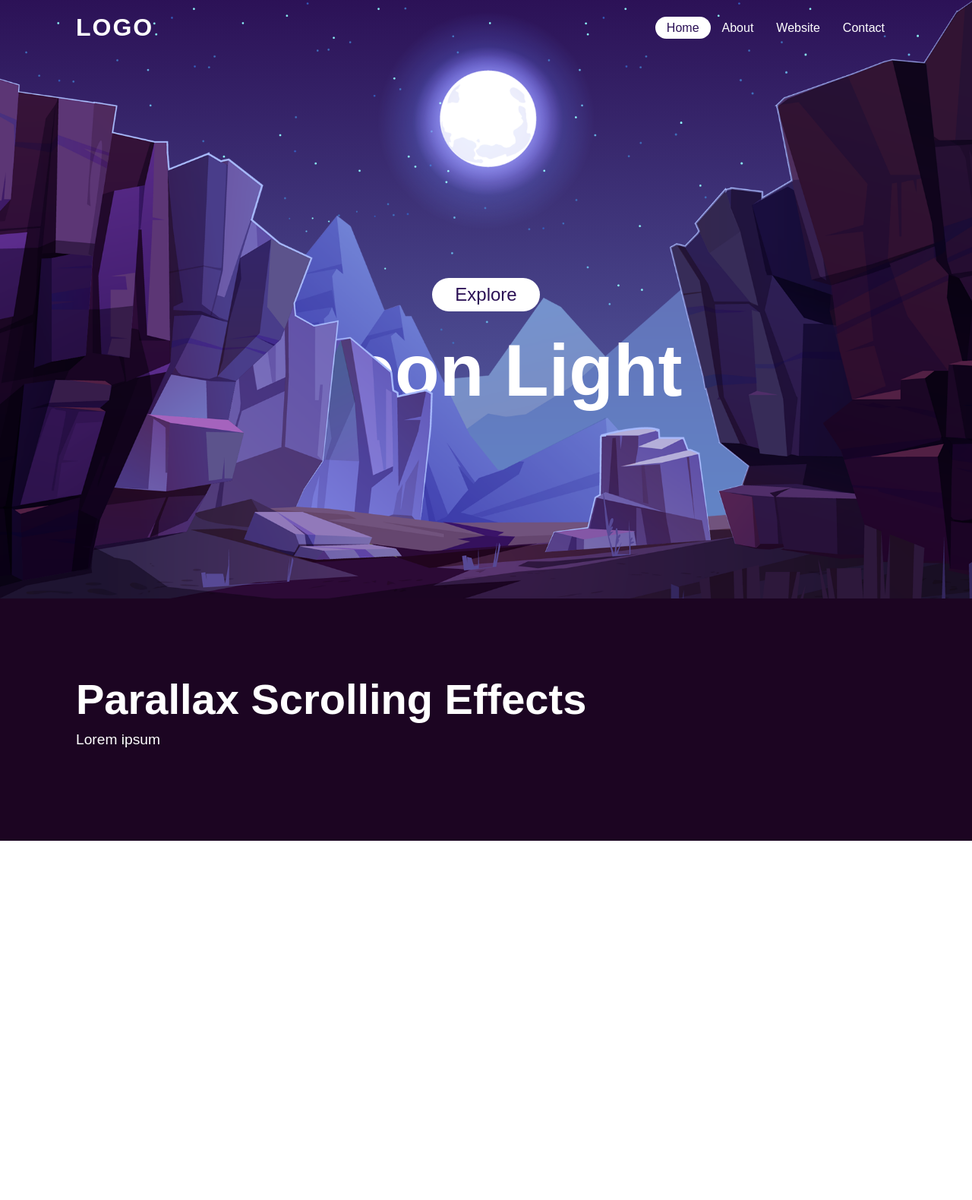
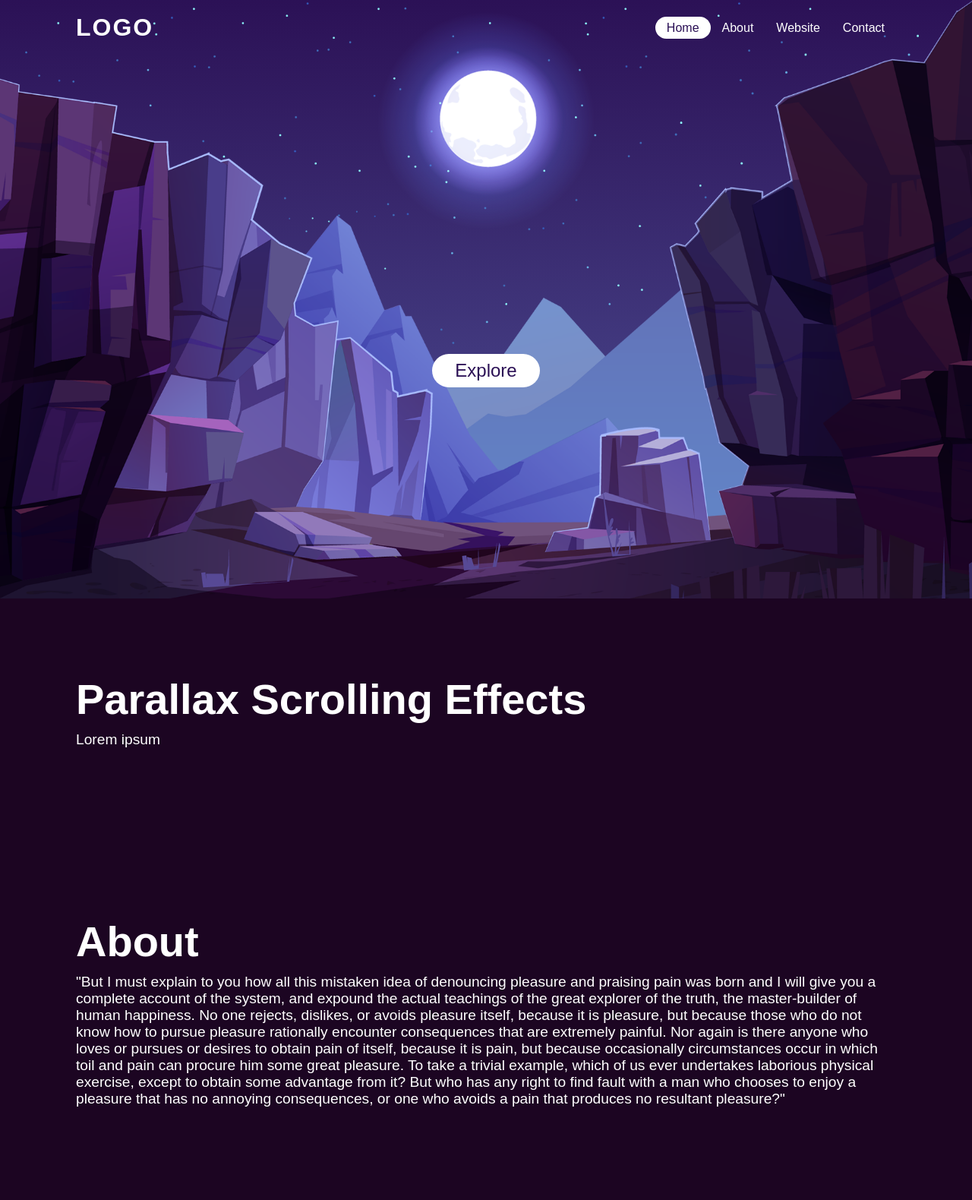
Before and after one commit to Gohon95/Parralax, a plain HTML site: page index.html in a window 1280 px wide. Shown: the part 12-1592 px from the top of the page at 76% size. Before the commit the page ends 1119 px from the top, so only its background shows below. Drawn offline with Linux system fonts and the light colour scheme; a web font is replaced by a local one.

Commit message:
ajout javascript pour animer le parallax

```diff
--- a/index.html
+++ b/index.html
@@ -12,7 +12,7 @@
     <a href="#" class="logo">Logo</a>
     <ul>
       <li><a href="#" class="active">Home</a></li>
-      <li><a href="#">About</a></li>
+      <li><a href="#about">About</a></li>
       <li><a href="#">Website</a></li>
       <li><a href="#">Contact</a></li>
     </ul>
@@ -29,20 +29,40 @@
         <h2>Parallax Scrolling Effects</h2>
         <p>Lorem ipsum <br><br></p>
     </div>
+    <div class="sec" id="about">
+        <h2>About</h2>
+        <p>"But I must explain to you how all this mistaken idea of denouncing pleasure
+            and praising pain was born and I will give you a complete account of the system,
+            and expound the actual teachings of the great explorer of the truth, the master-builder
+            of human happiness. No one rejects, dislikes, or avoids pleasure itself, because it is pleasure,
+            but because those who do not know how to pursue pleasure rationally encounter consequences that
+            are extremely painful. Nor again is there anyone who loves or pursues or desires to obtain pain
+            of itself, because it is pain, but because occasionally circumstances occur in which toil and pain
+            can procure him some great pleasure. To take a trivial example, which of us ever undertakes laborious
+            physical exercise, except to obtain some advantage from it? But who has any right to find fault with a
+            man who chooses to enjoy a pleasure that has no annoying consequences, or one who avoids a pain that produces
+            no resultant pleasure?" <br><br></p>
+    </div>
 
     <script>
         let stars = document.getElementById('stars');
         let moon = document.getElementById('moon');
         let mountains_behind = document.getElementById('mountains_behind');
         let text = document.getElementById('text');
-        let btn = document.getElementById('btn');
+        let btn = Array.from(document.getElementsByClassName('btn'));
         let mountains_fornt = document.getElementById('mountains_front');
+        let header = document.querySelector('header');
 
         window.addEventListener('scroll', function(){
             let value = window.scrollY;
             stars.style.left = value * 0.25 + 'px';
             moon.style.top = value * 1.05 + 'px';
-            mountains_behind.style.top = value * 0.05 + 'px';
+            mountains_behind.style.top = value * 0.5 + 'px';
+            mountains_behind.style.top = value * 0 + 'px';
+            text.style.marginRight = value * 4 + 'px';
+            text.style.marginTop = value * 1.5 + 'px';
+            btn[0].style.marginTop = value * 1.5 + 'px';
+            header.style.top = value * 0.5 + 'px';
         })
     </script>
 </body>
--- a/style.css
+++ b/style.css
@@ -65,6 +65,7 @@ section
     display: flex;
     justify-content: center;
     align-items: center;
+    overflow: hidden;
 }
 section::before
 {
@@ -100,7 +101,7 @@ section img#mountains_front
   white-space: nowrap;
   font-size: 7.5vw;
   z-index: 0;
-  transform: translateY(100px);
+  transform: translateX(600px);
 }
 .btn
 {
@@ -112,6 +113,7 @@ section img#mountains_front
     color: #2b1055;
     font-size: 1.5em;
     z-index: 9;
+    transform: translateY(100px);
 }
 .sec
 {
```
